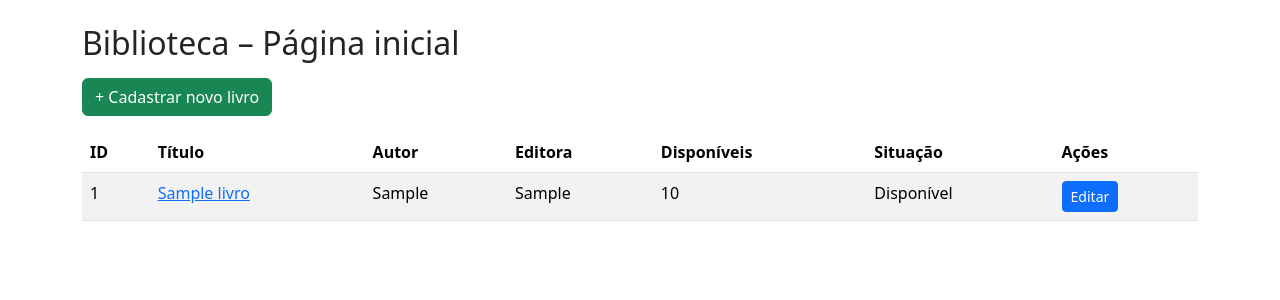
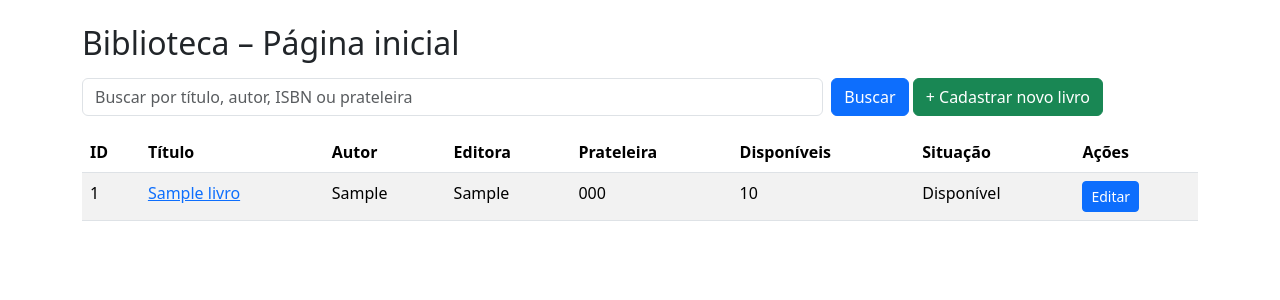
Before and after one commit to lucasmarista/maristabiblioteca, a Flask app: page / in a window 1280 px wide. Shown: the part 56-356 px from the top of the page. Run offline with Flask 3, Linux system fonts and the light colour scheme; tables that the repository leaves empty hold one stand-in row (values such as "Sample post").

Commit message:
Update index.html

```diff
--- a/templates/index.html
+++ b/templates/index.html
@@ -2,7 +2,16 @@
 {% block content %}
 <h2 class="mb-3">Biblioteca – Página inicial</h2>
 
-<a href="{{ url_for('novo_livro') }}" class="btn btn-success mb-3">+ Cadastrar novo livro</a>
+<form method="get" class="row g-2 mb-3">
+  <div class="col-sm-8">
+    <input type="text" name="q" value="{{ termo or '' }}" class="form-control"
+           placeholder="Buscar por título, autor, ISBN ou prateleira">
+  </div>
+  <div class="col-sm-4">
+    <button class="btn btn-primary" type="submit">Buscar</button>
+    <a href="{{ url_for('novo_livro') }}" class="btn btn-success">+ Cadastrar novo livro</a>
+  </div>
+</form>
 
 <table class="table table-striped table-hover">
   <thead>
@@ -11,6 +20,7 @@
       <th>Título</th>
       <th>Autor</th>
       <th>Editora</th>
+      <th>Prateleira</th>
       <th>Disponíveis</th>
       <th>Situação</th>
       <th>Ações</th>
@@ -26,6 +36,7 @@
       </td>
       <td>{{ l.autor or "-" }}</td>
       <td>{{ l.editora or "-" }}</td>
+      <td>{{ l.prateleira or "-" }}</td>
       <td>{{ l.quantidade_disponivel }}</td>
       <td>
         {% if l.emprestimo_id %}
@@ -49,6 +60,10 @@
         {% endif %}
       </td>
     </tr>
+    {% else %}
+    <tr>
+      <td colspan="8">Nenhum livro encontrado.</td>
+    </tr>
     {% endfor %}
   </tbody>
 </table>
```
